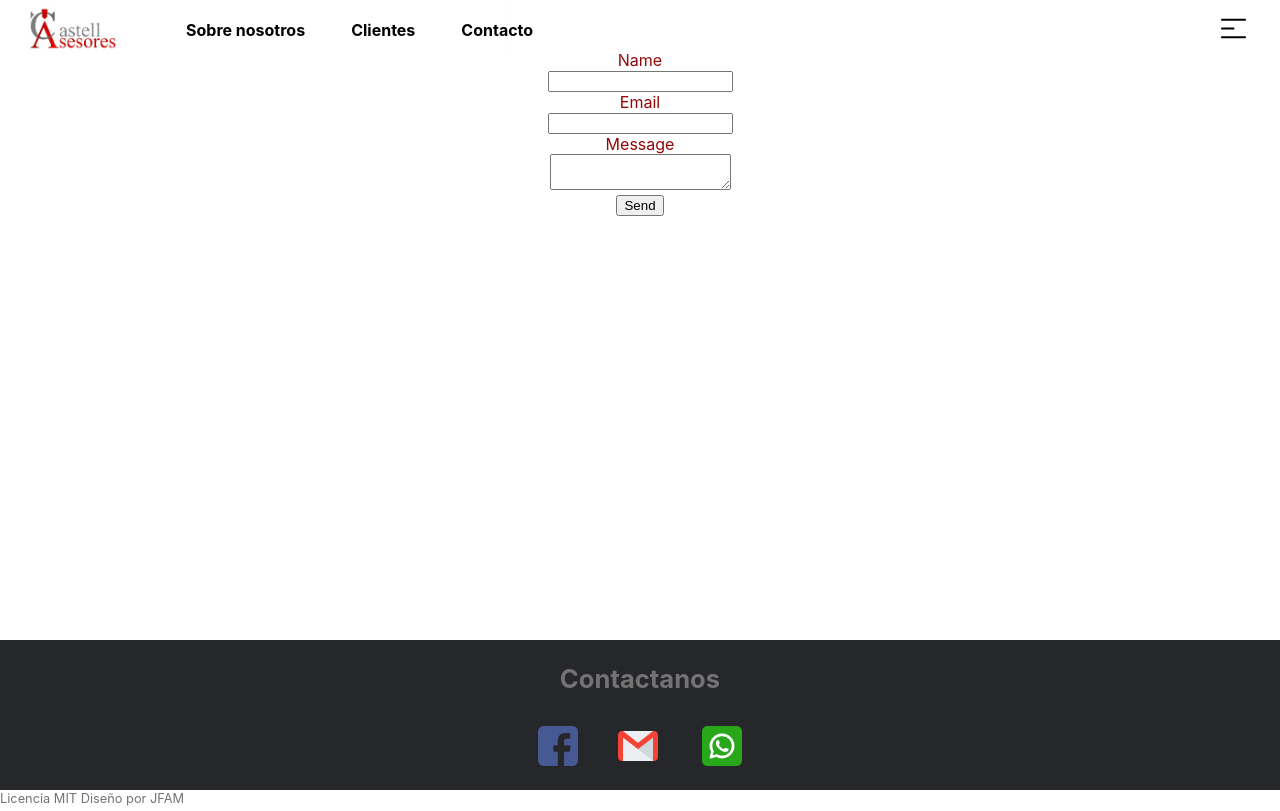
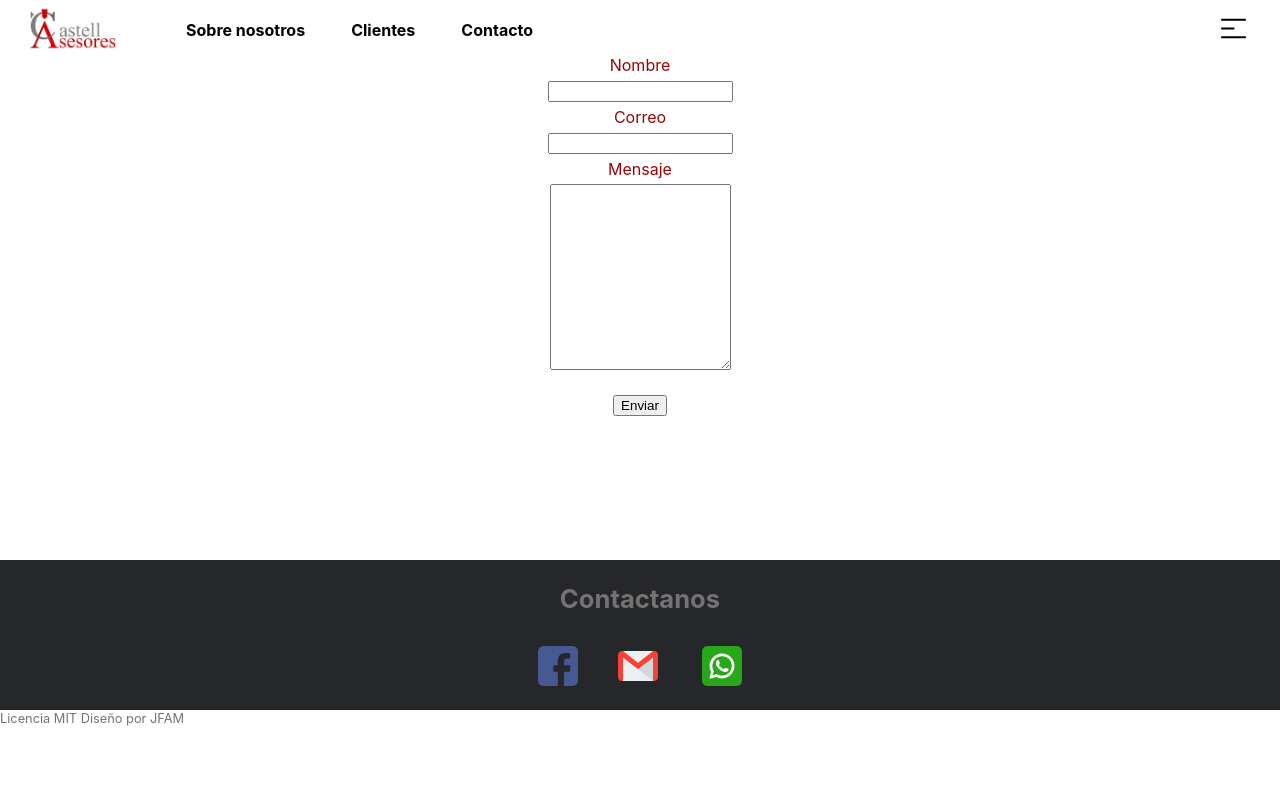
Before and after one commit to Julianfam/castellAsesoresWeb, a Next.js app: page /Contactanos in a window 1280 px wide. Built offline with nearby package versions, Linux system fonts and the light colour scheme.

Commit message:
correcion en formulario de contacto, traduccion a espaañol

```diff
--- a/src/pages/Contactanos.jsx
+++ b/src/pages/Contactanos.jsx
@@ -21,21 +21,21 @@ const Contactanos = () => {
     <div className={styles.formulario} >
         <form ref={form} onSubmit={sendEmail}>
           <div className={styles.formularioseccion}>
-                <div className={styles.label}><label htmlFor="name">Name</label></div>
+                <div className={styles.label}><label htmlFor="name">Nombre</label></div>
 
                 <input type="text" name="user_name" id="name" />
           </div>
 
           <div className={styles.formularioseccion}>
-          <div className={styles.label}><label htmlFor="email">Email</label></div>
+          <div className={styles.label}><label htmlFor="email">Correo</label></div>
               <input type="email" name="user_email" id="email" />
           </div>
 
           <div className={styles.formularioseccion}>
-          <div className={styles.label}><label htmlFor="text">Message</label></div>
-              <textarea className={styles.text} name="message" id="text"  />
+          <div className={styles.label}><label htmlFor="text">Mensaje</label></div>
+              <textarea rows="12" className={styles.text} name="message" id="text"  />
               <div className={styles.input}>
-                <input type="submit" value="Send" />
+                <input type="submit" value="Enviar" />
               </div>
 
           </div>
--- a/src/styles/Contactanos.module.scss
+++ b/src/styles/Contactanos.module.scss
@@ -2,7 +2,8 @@
 .formulario {
   background-color: white;
   width: 100%;
-  height: 80vh;
+  height: 70vh;
+  min-height: 420px;
   text-align: center;
   color: $--hospital-green;
   padding-top: 50px;
@@ -13,6 +14,12 @@
   }
 
 }
+.formularioseccion .label{
+  margin: 5px;
+}
 .label textarea {
     height: auto;
   }
+  .input {
+    margin: 20px;
+  }
```
Also changed, not shown: src/components/MenuHeaderMobile.jsx (deleted, +0 -26 lines), public/sw.js.
